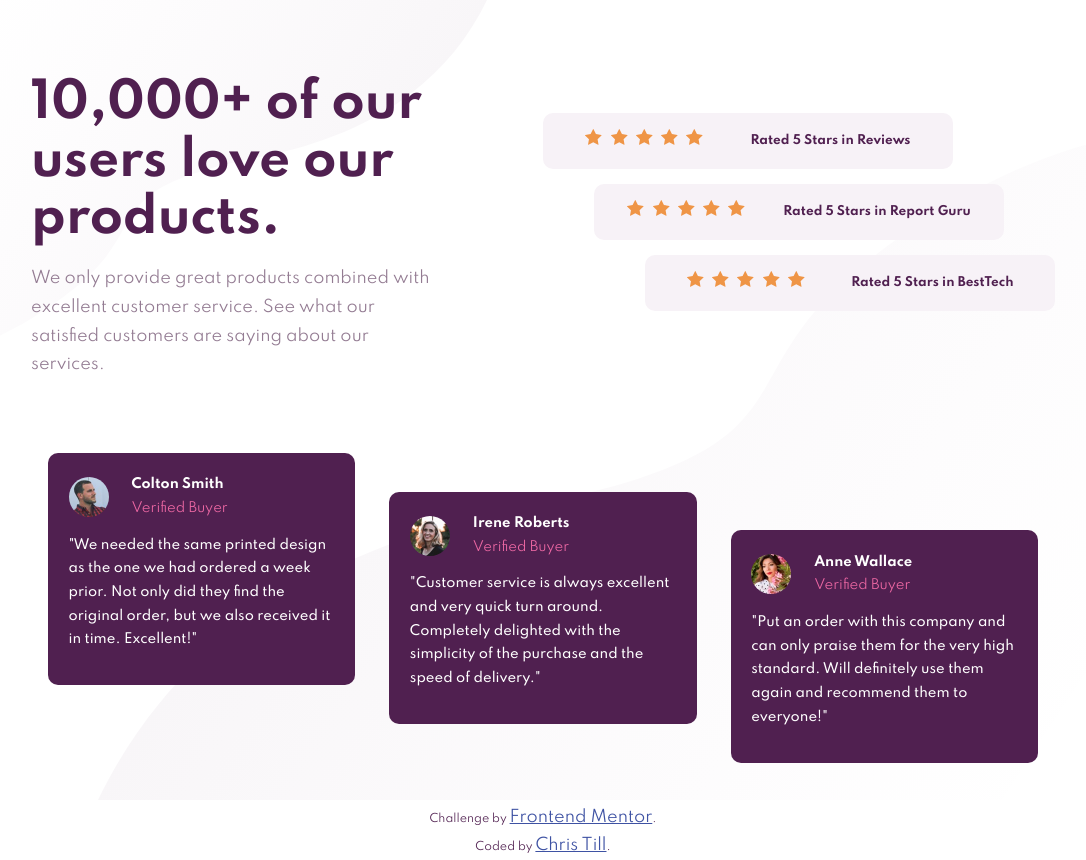
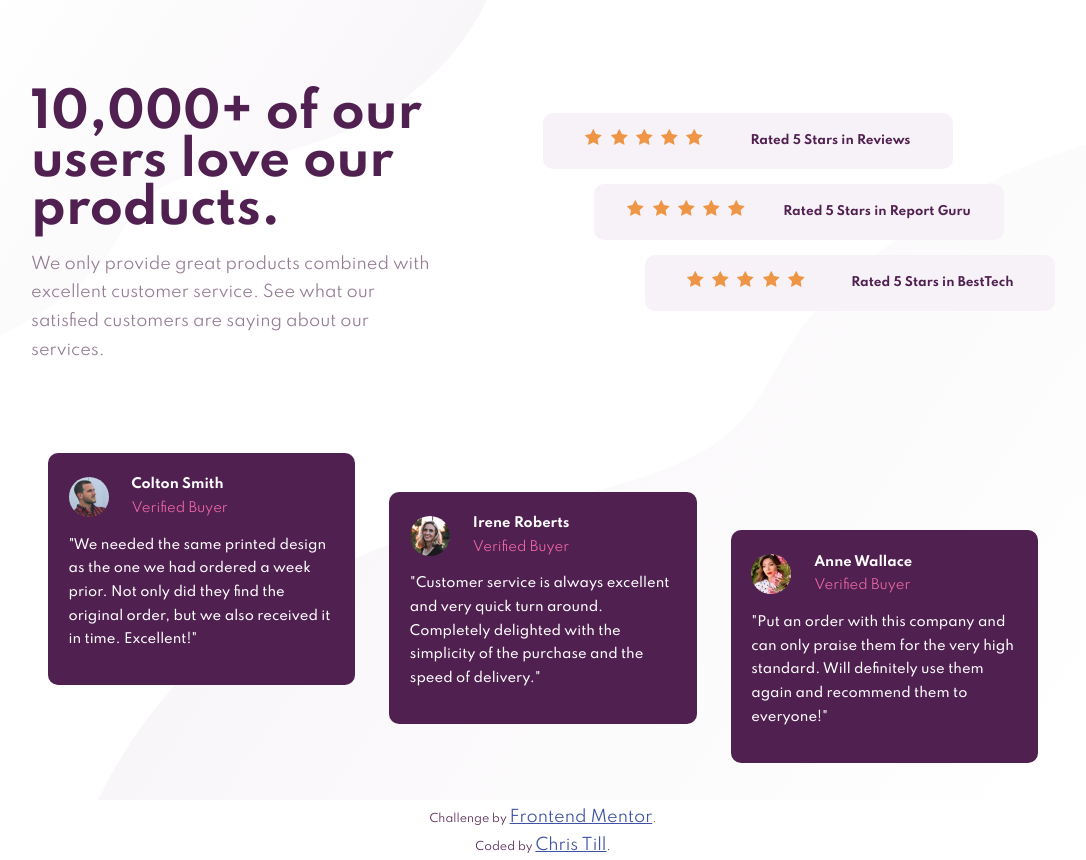
Before and after one commit to chri55/social-proof-component, a plain HTML site: page index.html in a window 1280 px wide. Shown: the whole page, without its empty margins (97-1183 px from the left). Drawn offline with Linux system fonts and the light colour scheme.

Commit message:
fix header line height

```diff
--- a/style.scss
+++ b/style.scss
@@ -110,7 +110,7 @@ h1 {
   width: 40%;
   justify-content: center;
   h1 {
-    line-height: 1.2;
+    line-height: 1;
   }
   p {
     line-height: 1.8;
```
Also changed, not shown: style.css, 1 other file.
